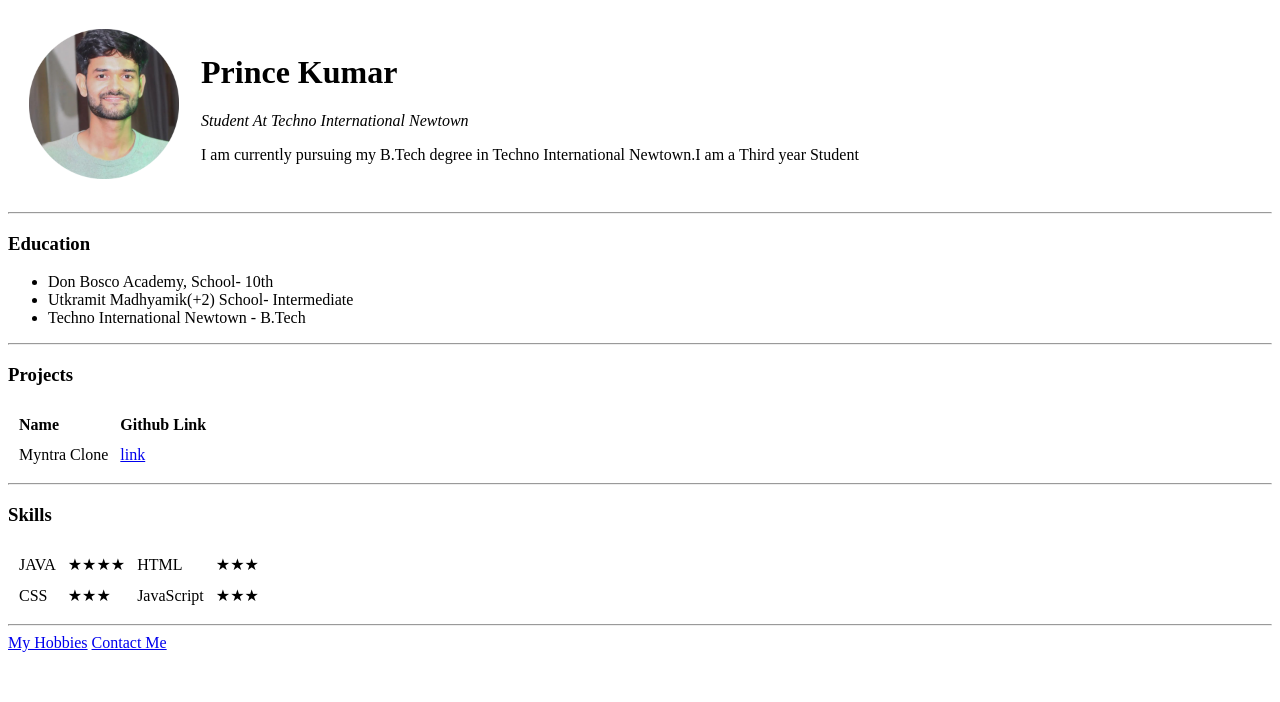
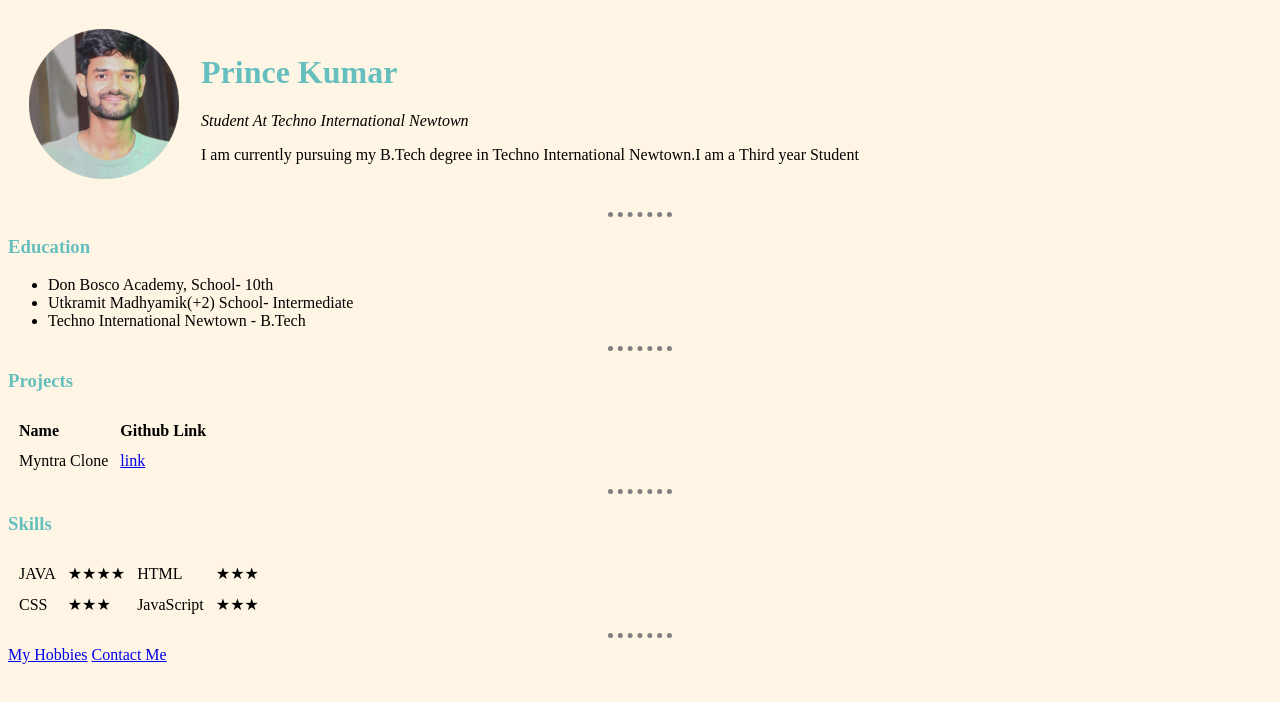
Before and after one commit to princekumar17/cv, a plain HTML site: page index.html in a window 1280 px wide. Drawn offline with Linux system fonts and the light colour scheme.

Commit message:
first commit

```diff
--- /dev/null
+++ b/CSS/style.css
@@ -0,0 +1,20 @@
+body{
+    background-color:#FFF5E4;
+}
+hr {
+
+    border-style:  none;
+    border-top-style: dotted;
+    border-color: grey;
+    border-width:5px;
+    width:5%;
+
+
+}
+h1{
+    color: #66bfbf;
+}
+h3{
+    color: #66bfbf;
+    font-family: 'Times New Roman', Times, serif;
+}
--- a/index.html
+++ b/index.html
@@ -1,4 +1,3 @@
-
 <!DOCTYPE html>
 <html lang="en">
 <head>
@@ -6,8 +5,9 @@
     <meta http-equiv="X-UA-Compatible" content="IE=edge">
     <meta name="viewport" content="width=device-width, initial-scale=1.0">
     <title> Prince's Personal Site</title>
+    <link rel="stylesheet" href="CSS/style.css">
 </head>
-<body>
+<body >
     <table cellspacing="20">
         <tr>
             <td> <img src="prince-modified.png" alt="Prince Profile pic" height="150px" width="150px"></td>
@@ -35,7 +35,7 @@
         <tbody>
             <tr>
                 <td>Myntra Clone </td>
-                <td><a href="#">link</a></td>
+                <td><a href="https://princekumar17.github.io/myntra/">link</a></td>
             </tr>
         </tbody>
 
```
Also changed, not shown: contact.html (+2 -0 lines), hobbies.html (+1 -0 lines), 1 other file.
